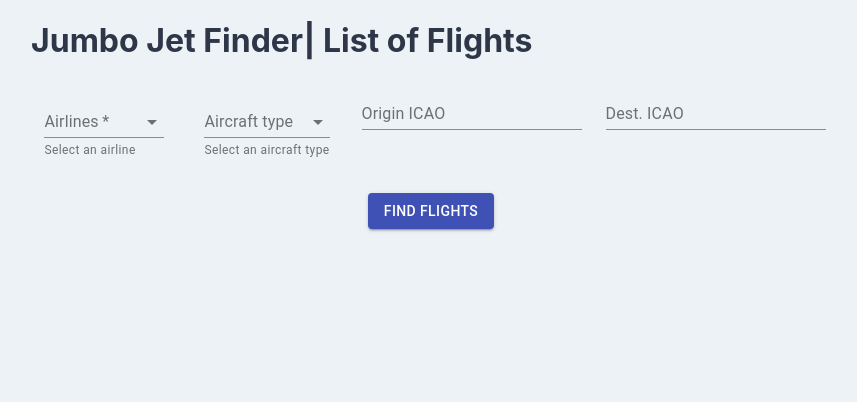
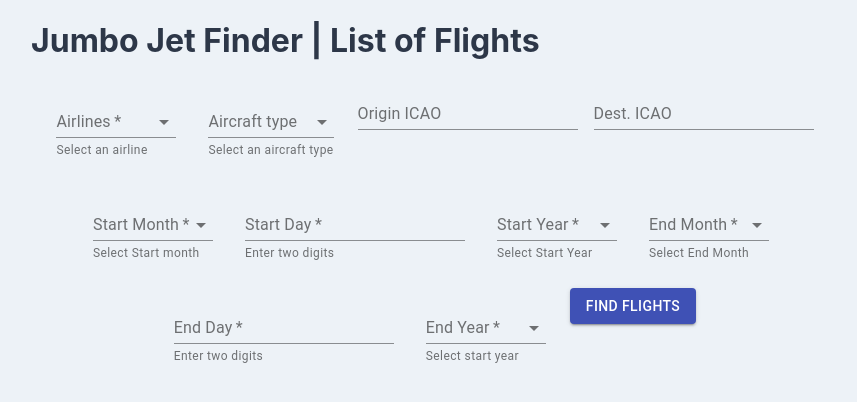
Before and after one commit to missingno01/JumboJetFinder, a React (Create React App) app: page / in a window 1280 px wide. Shown: the top 402 px of the page, without its empty margins (209-1066 px from the left). Built offline with nearby package versions, Linux system fonts and the light colour scheme.

Commit message:
added customizable dates

```diff
--- a/src/IssueList.js
+++ b/src/IssueList.js
@@ -38,6 +38,12 @@ class IssueList extends Component {
       acType: "",
       origin: "",
       dest: "",
+      month: "",
+      day: "",
+      year: "",
+      endMonth: "",
+      endDay: "",
+      endYear: "",
       status: 0,
     };
     this.leftClick = this.leftClick.bind(this)
@@ -46,6 +52,12 @@ class IssueList extends Component {
     this.handleAircraft = this.handleAircraft.bind(this)
     this.handleOrigin = this.handleOrigin.bind(this)
     this.handleDest = this.handleDest.bind(this)
+    this.handleMonth = this.handleMonth.bind(this)
+    this.handleDay = this.handleDay.bind(this)
+    this.handleYear = this.handleYear.bind(this)
+    this.handleEndMonth = this.handleEndMonth.bind(this)
+    this.handleEndDay = this.handleEndDay.bind(this)
+    this.handleEndYear = this.handleEndYear.bind(this)
   }
 
   leftClick() {
@@ -70,6 +82,30 @@ class IssueList extends Component {
     this.setState({ origin: e.target.value });
   }
 
+  handleMonth(e) {
+    this.setState({ month: e.target.value });
+  }
+
+  handleDay(e) {
+    this.setState({ day: e.target.value });
+  }
+
+  handleYear(e) {
+    this.setState({ year: e.target.value });
+  }
+
+  handleEndMonth(e) {
+    this.setState({ endMonth: e.target.value });
+  }
+
+  handleEndDay(e) {
+    this.setState({ endDay: e.target.value });
+  }
+
+  handleEndYear(e) {
+    this.setState({ endYear: e.target.value });
+  }
+
   handleDest(e) {
     this.setState({ dest: e.target.value });
   }
@@ -91,7 +127,18 @@ class IssueList extends Component {
       return;
     }
 
-    let url = 'https://api.lufthansa.com/v1/flight-schedules/flightschedules/passenger?airlines=' + this.state.airlines + '&startDate=01JUN21&endDate=09JUN21&daysOfOperation=1234567&timeMode=UTC';
+    if ((parseInt(this.state.day[0]) > 3 && this.state.day.length > 1) || (parseInt(this.state.day) < 10 && this.state.day.length < 2)) {
+      alert("please fix start day")
+      return;
+    }
+
+    if ((parseInt(this.state.endDay[0]) > 3 && this.state.endDay.length > 1) || (parseInt(this.state.endDay) < 10 && this.state.endDay.length < 2)) {
+      alert("please fix end day")
+      return;
+    }
+
+    let url = 'https://api.lufthansa.com/v1/flight-schedules/flightschedules/passenger?airlines=' + this.state.airlines + '&startDate=' + this.state.day + this.state.month +
+     this.state.year + '&endDate=' + this.state.endDay + this.state.endMonth + this.state.endYear + '&daysOfOperation=1234567&timeMode=UTC';
     if (this.state.acType.length > 0) {
       url += '&aircraftTypes=' + this.state.acType;
     }
@@ -133,9 +180,9 @@ class IssueList extends Component {
     }
     return (
       <div className="container">
-        <h1>Jumbo Jet Finder| List of Flights</h1>
+        <h1>Jumbo Jet Finder | List of Flights</h1>
         <form onSubmit={this.handleSubmit.bind(this)}>
-          <Grid container justify="center" spacing={3}>
+          <Grid container justify="center" spacing={2}>
             <Grid item>
               <FormControl required className={classes.formControl}>
                 <InputLabel id="demo-simple-select-helper-label">Airlines</InputLabel>
@@ -183,6 +230,7 @@ class IssueList extends Component {
                   <MenuItem value={'31B'}>Airbus A319 (sharklets)</MenuItem>
                   <MenuItem value={'31N'}>Airbus A139neo</MenuItem>
                   <MenuItem value={'320'}>Airbus A320</MenuItem>
+                  <MenuItem value={'32N'}>Airbus A320 NEO</MenuItem>
                   <MenuItem value={'321'}>Airbus A321</MenuItem>
                   <MenuItem value={'32A'}>Airbus A320 (sharklets)</MenuItem>
                   <MenuItem value={'32B'}>Airbus A321 (sharklets)</MenuItem>
@@ -196,6 +244,148 @@ class IssueList extends Component {
             </Grid>
             <Grid item>
               <TextField id="standard-basic" label="Dest. ICAO" onChange={(e) => this.handleDest(e)} />
+            </Grid>
+            <Grid item>
+              <FormControl required className={classes.formControl}>
+                <InputLabel required id="demo-simple-select-helper-label">Start Month</InputLabel>
+                <Select
+                  labelId="demo-simple-select-helper-label"
+                  id="demo-simple-select-helper"
+                  value={this.state.month}
+                  onChange={this.handleMonth}
+                >
+                  <MenuItem value="">
+                    <em>None</em>
+                  </MenuItem>
+                  <MenuItem value={'JAN'}>January</MenuItem>
+                  <MenuItem value={'FEB'}>February</MenuItem>
+                  <MenuItem value={'MAR'}>March</MenuItem>
+                  <MenuItem value={'APR'}>April</MenuItem>
+                  <MenuItem value={'MAY'}>MAY</MenuItem>
+                  <MenuItem value={'JUN'}>June</MenuItem>
+                  <MenuItem value={'JUL'}>July</MenuItem>
+                  <MenuItem value={'AUG'}>August</MenuItem>
+                  <MenuItem value={'SEP'}>September</MenuItem>
+                  <MenuItem value={'OCT'}>October</MenuItem>
+                  <MenuItem value={'NOV'}>November</MenuItem>
+                  <MenuItem value={'DEC'}>December</MenuItem>
+                </Select>
+                <FormHelperText>Select Start month</FormHelperText>
+              </FormControl>
+            </Grid>
+            <Grid item>
+            <FormControl required className={classes.formControl}>
+                <TextField required id="standard-basic" label="Start Day" onChange={(e) => this.handleDay(e)} />
+                <FormHelperText>Enter two digits</FormHelperText>
+              </FormControl>
+            </Grid>
+            <Grid item>
+            <FormControl required className={classes.formControl}>
+                <InputLabel id="demo-simple-select-helper-label">Start Year</InputLabel>
+                <Select
+                  labelId="demo-simple-select-helper-label"
+                  id="demo-simple-select-helper"
+                  value={this.state.year}
+                  onChange={this.handleYear}
+                >
+                  <MenuItem value="">
+                    <em>None</em>
+                  </MenuItem>
+                  <MenuItem value={'01'}>2001</MenuItem>
+                  <MenuItem value={'02'}>2002</MenuItem>
+                  <MenuItem value={'03'}>2003</MenuItem>
+                  <MenuItem value={'04'}>2004</MenuItem>
+                  <MenuItem value={'05'}>2005</MenuItem>
+                  <MenuItem value={'06'}>2006</MenuItem>
+                  <MenuItem value={'07'}>2007</MenuItem>
+                  <MenuItem value={'08'}>2008</MenuItem>
+                  <MenuItem value={'09'}>2009</MenuItem>
+                  <MenuItem value={'10'}>2010</MenuItem>
+                  <MenuItem value={'11'}>2011</MenuItem>
+                  <MenuItem value={'12'}>2012</MenuItem>
+                  <MenuItem value={'13'}>2013</MenuItem>
+                  <MenuItem value={'14'}>2014</MenuItem>
+                  <MenuItem value={'15'}>2015</MenuItem>
+                  <MenuItem value={'16'}>2016</MenuItem>
+                  <MenuItem value={'17'}>2017</MenuItem>
+                  <MenuItem value={'18'}>2018</MenuItem>
+                  <MenuItem value={'19'}>2019</MenuItem>
+                  <MenuItem value={'20'}>2020</MenuItem>
+                  <MenuItem value={'21'}>2021</MenuItem>
+                </Select>
+                <FormHelperText>Select Start Year</FormHelperText>
+              </FormControl>
+            </Grid>
+            <Grid item>
+              <FormControl required className={classes.formControl}>
+                <InputLabel id="demo-simple-select-helper-label">End Month</InputLabel>
+                <Select
+                  labelId="demo-simple-select-helper-label"
+                  id="demo-simple-select-helper"
+                  value={this.state.endMonth}
+                  onChange={this.handleEndMonth}
+                >
+                  <MenuItem value="">
+                    <em>None</em>
+                  </MenuItem>
+                  <MenuItem value={'JAN'}>January</MenuItem>
+                  <MenuItem value={'FEB'}>February</MenuItem>
+                  <MenuItem value={'MAR'}>March</MenuItem>
+                  <MenuItem value={'APR'}>April</MenuItem>
+                  <MenuItem value={'MAY'}>MAY</MenuItem>
+                  <MenuItem value={'JUN'}>June</MenuItem>
+                  <MenuItem value={'JUL'}>July</MenuItem>
+                  <MenuItem value={'AUG'}>August</MenuItem>
+                  <MenuItem value={'SEP'}>September</MenuItem>
+                  <MenuItem value={'OCT'}>October</MenuItem>
+                  <MenuItem value={'NOV'}>November</MenuItem>
+                  <MenuItem value={'DEC'}>December</MenuItem>
+                </Select>
+                <FormHelperText>Select End Month</FormHelperText>
+              </FormControl>
+            </Grid>
+            <Grid item>
+              <FormControl required className={classes.formControl}>
+                <TextField required id="standard-basic" label="End Day" onChange={(e) => this.handleEndDay(e)} />
+                <FormHelperText>Enter two digits</FormHelperText>
+              </FormControl>
+            </Grid>
+            <Grid item>
+            <FormControl required className={classes.formControl}>
+                <InputLabel id="demo-simple-select-helper-label">End Year</InputLabel>
+                <Select
+                  labelId="demo-simple-select-helper-label"
+                  id="demo-simple-select-helper"
+                  value={this.state.endYear}
+                  onChange={this.handleEndYear}
+                >
+                  <MenuItem value="">
+                    <em>None</em>
+                  </MenuItem>
+                  <MenuItem value={'01'}>2001</MenuItem>
+                  <MenuItem value={'02'}>2002</MenuItem>
+                  <MenuItem value={'03'}>2003</MenuItem>
+                  <MenuItem value={'04'}>2004</MenuItem>
+                  <MenuItem value={'05'}>2005</MenuItem>
+                  <MenuItem value={'06'}>2006</MenuItem>
+                  <MenuItem value={'07'}>2007</MenuItem>
+                  <MenuItem value={'08'}>2008</MenuItem>
+                  <MenuItem value={'09'}>2009</MenuItem>
+                  <MenuItem value={'10'}>2010</MenuItem>
+                  <MenuItem value={'11'}>2011</MenuItem>
+                  <MenuItem value={'12'}>2012</MenuItem>
+                  <MenuItem value={'13'}>2013</MenuItem>
+                  <MenuItem value={'14'}>2014</MenuItem>
+                  <MenuItem value={'15'}>2015</MenuItem>
+                  <MenuItem value={'16'}>2016</MenuItem>
+                  <MenuItem value={'17'}>2017</MenuItem>
+                  <MenuItem value={'18'}>2018</MenuItem>
+                  <MenuItem value={'19'}>2019</MenuItem>
+                  <MenuItem value={'20'}>2020</MenuItem>
+                  <MenuItem value={'21'}>2021</MenuItem>
+                </Select>
+                <FormHelperText>Select start year</FormHelperText>
+              </FormControl>
             </Grid>
             <Grid item>
               <Button variant="contained" color="primary" type="submit">
--- a/src/IssueView.js
+++ b/src/IssueView.js
@@ -19,6 +19,7 @@ import {Link} from "react-router-dom";
         ['31B', '2.89 L/100 km'],
         ['31N', '1.93 L/100 km'],
         ['320', '2.61 L/100 km'],
+        ['32N', '2.25 L/100 km'],
         ['321', '2.50 L/100 km'],
         ['32A', '2.56 L/100 km'],
         ['32B', '2.45 L/100 km'],
```
